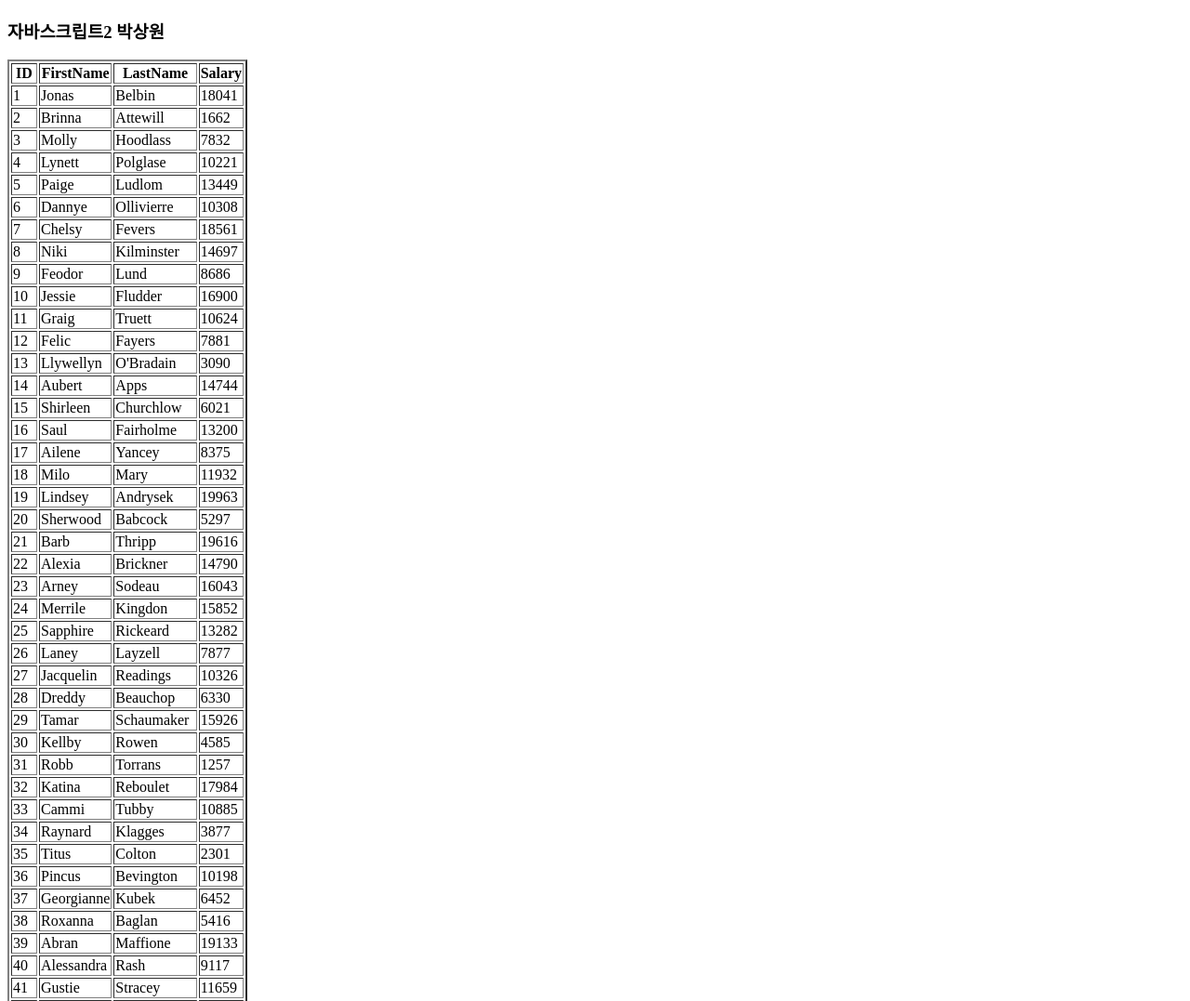
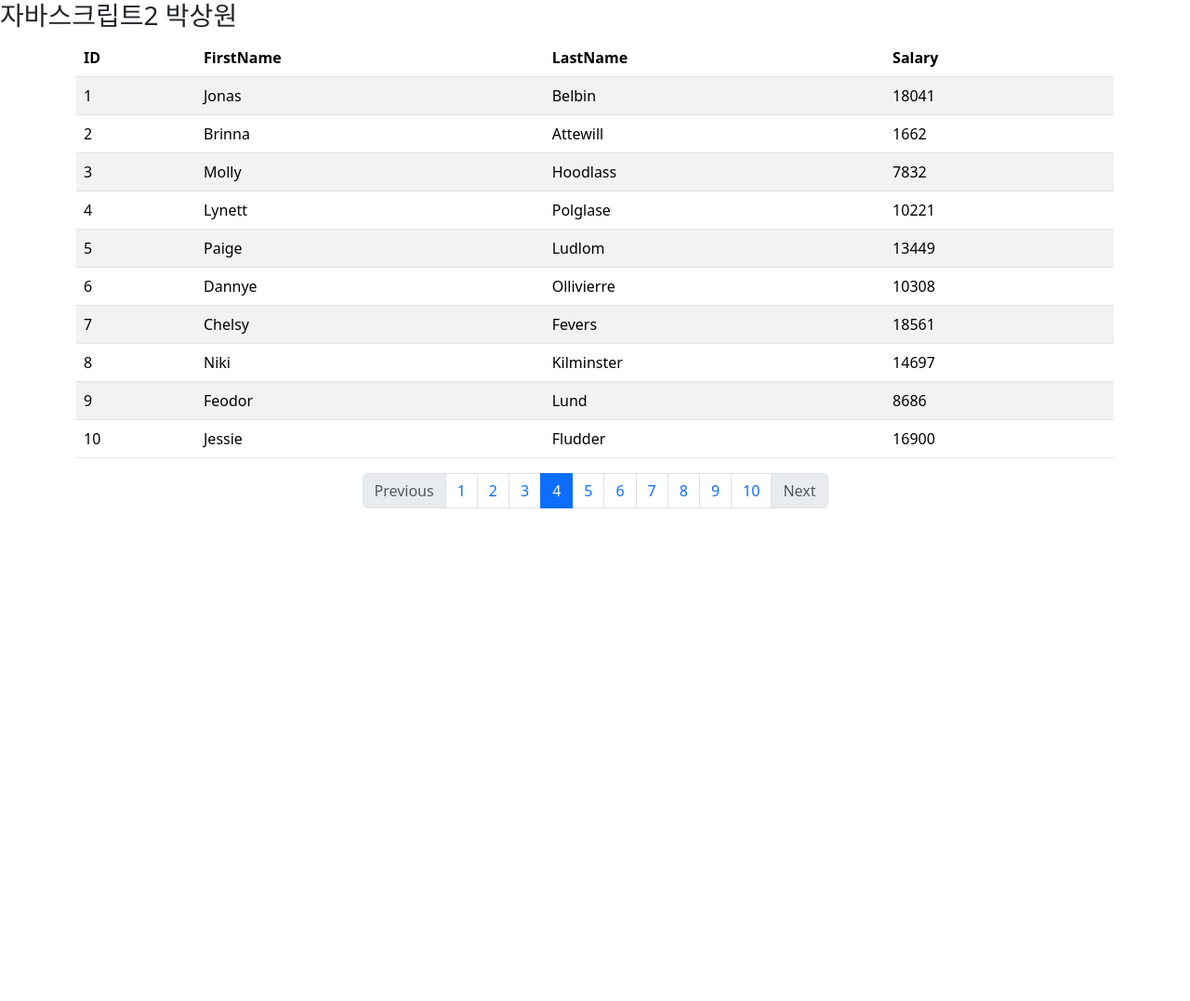
Before and after one commit to anonymous59-sketch/fun_javascript, a plain HTML site: page index.html in a window 1280 px wide. Shown: the top 1077 px of the page at 93% size. After the commit the page ends 800 px from the top, so only its background shows below. Drawn offline with nearby package versions, Linux system fonts and the light colour scheme.

Commit message:
토큰 업데이트

```diff
--- a/index.html
+++ b/index.html
@@ -1,15 +1,22 @@
 <!DOCTYPE html>
 <html lang="ko">
+
 <head>
   <meta charset="UTF-8">
   <meta name="viewport" content="width=device-width, initial-scale=1.0">
   <title>박상원</title>
+  <link href="https://cdn.jsdelivr.net/npm/bootstrap@5.3.8/dist/css/bootstrap.min.css" rel="stylesheet"
+    integrity="sha384-sRIl4kxILFvY47J16cr9ZwB07vP4J8+LH7qKQnuqkuIAvNWLzeN8tE5YBujZqJLB" crossorigin="anonymous">
+  <script src="https://cdn.jsdelivr.net/npm/bootstrap@5.3.8/dist/js/bootstrap.bundle.min.js"
+    integrity="sha384-FKyoEForCGlyvwx9Hj09JcYn3nv7wiPVlz7YYwJrWVcXK/BmnVDxM+D2scQbITxI" crossorigin="anonymous">
+  </script>
 </head>
+
 <body>
-  <h3>자바스크립트2 박상원</h3>
-
+  <h3 class="title">자바스크립트2 박상원</h3>
+<!-- table start -->
   <div class="container">
-    <table border="2">
+    <table class="table table-striped">
       <thead>
         <tr>
           <th>ID</th>
@@ -21,8 +28,20 @@
       <tbody id="target"></tbody>
     </table>
   </div>
-
+  <!-- table end -->
+  <!-- pagination start -->
+  <nav aria-label="Page navigation example">
+    <ul class="pagination justify-content-center">
+      <!-- <li class="page-item disabled"><a class="page-link">Previous</a></li>
+      <li class="page-item"><a class="page-link" href="#">1</a></li>
+      <li class="page-item"><a class="page-link" href="#">2</a></li>
+      <li class="page-item"><a class="page-link" href="#">3</a></li>
+      <li class="page-item"><a class="page-link" href="#">Next</a></li> -->
+    </ul>
+  </nav>
+<!-- pagination end -->
   <script src="js/function1.js"></script>
   <script src="js/function2.js"></script>
 </body>
+
 </html>
--- a/js/function2.js
+++ b/js/function2.js
@@ -1,7 +1,12 @@
 // console.log('function2 => ', result); // 같은 html에 연결된 자바스크립트이므로 전역 변수는 자바스크립트끼리 공유된다.
 let ary1 = JSON.parse(jsonData1);
+// let totalCnt = 167;
+// let realEnd = Math.ceil(totalCnt/10);
+let totalCnt = ary1.length;
+let page = 4;
 
 //// 함수(member => tr>td:(id),td(fn),td(ln),td(salary))
+// tr 만들기 함수
 function makeTr (member) {
   let tr = document.createElement('tr');
   let fields = ['id', 'first_name', 'last_name', 'salary'];
@@ -15,7 +20,96 @@ function makeTr (member) {
 
 // 멤버 수 만큼 tr 생성
 const target = document.querySelector('#target');
-ary1.forEach(elem => {
-  const newTr = makeTr(elem);
-  target.appendChild(newTr);
-})
+
+// 페이지별로 목록보여주기.
+function showPageList(pg = 1) {
+  // 기존 목록을 지우고 그리기
+  target.innerHTML = '';
+
+  let page = pg; // 현재 몇 페이지인지 알 수 있는 페이지 정보
+  let start = (page - 1) * 10;
+  let end = page * 10;
+  let pageAry = ary1.slice(start, end);
+
+  pageAry.forEach(elem => {
+    const newTr = makeTr(elem);
+    target.appendChild(newTr);
+  })
+} // end of showPageList
+
+showPageList();
+
+// 페이징 목록 생성 함수
+function generatePagingList() {
+  // 기존 목록 지우기
+  let ulPagination = document.querySelector('ul.pagination');
+  ulPagination.innerHTML = '';
+  let realEnd = Math.ceil(totalCnt/10);
+  let startPage = 1, endPage = 10;
+  let prev = false, next = false;
+
+  // 현재페이지를 기준으로 계산
+  endPage = Math.ceil(page / 10) * 10;
+  startPage = endPage - 9;
+  endPage = endPage > realEnd ? realEnd : endPage;
+  // 이전 페이지, 이후 페이지 계산
+  prev = startPage == 1 ? false : true;
+  next = endPage < realEnd ? true : false;
+
+  // 1 ~ 10 반복하면서
+  //<li class="page-item"><a class="page-link" href="#">1</a></li> 만들기
+  let liTag = document.createElement('li');
+  liTag.className = 'page-item';
+  let aHref = document.createElement('a');
+  aHref.className = 'page-link';
+  aHref.innerText = 'Previous';
+  if (prev /* boolean 판별이라 한 번 더 '== true'로 할 필요가 없다 */) {
+    aHref.setAttribute('href', '#');
+  } else {
+    liTag.classList.add('disabled');
+  }
+  liTag.appendChild(aHref);
+  ulPagination.appendChild(liTag);
+
+  for(let p = startPage; p <= endPage; p++) {
+    let liTag = document.createElement('li');
+    liTag.className = 'page-item';
+    let aHref = document.createElement('a');
+    aHref.className = 'page-link';
+    aHref.setAttribute('href', '#');
+    aHref.innerText = p;
+    if(p == page) {
+      liTag.classList.add('active');
+      liTag.setAttribute('aria-current', 'page');
+    }
+    // 부모 자식 관계 형성
+    liTag.appendChild(aHref);
+    ulPagination.appendChild(liTag);
+  }
+
+  liTag = document.createElement('li');
+  liTag.className = 'page-item';
+  aHref = document.createElement('a');
+  aHref.className = 'page-link';
+  aHref.innerText = 'Next';
+  if (next) {
+    aHref.setAttribute('href', '#');
+  } else {
+    liTag.classList.add('disabled');
+  }
+  liTag.appendChild(aHref);
+  ulPagination.appendChild(liTag);
+}
+generatePagingList();
+//// 이벤트
+document.querySelector('ul.pagination').addEventListener('click', e => {
+  // console.dir(e.target.tagName == 'A'); // console.dir로 요소의 정보를 확인 할 수 있음, 요소 상세보기에서 tagName이 태그 종류임을 알 수 있음
+  if(e.target.tagName == 'A'/* 태그 이름은 대소문자 구분해야됨 */) {
+    let selectPage = e.target.innerText;
+    // 페이징 목록
+    page = selectPage;
+    generatePagingList();
+
+    showPageList(selectPage);
+  }
+});
```
